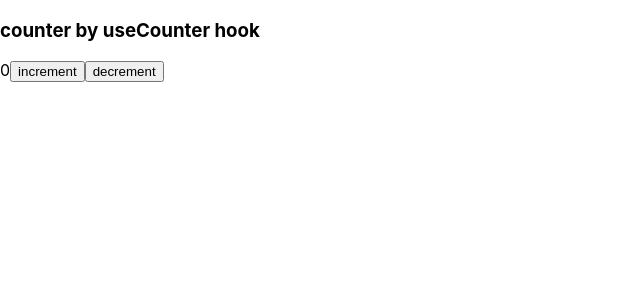
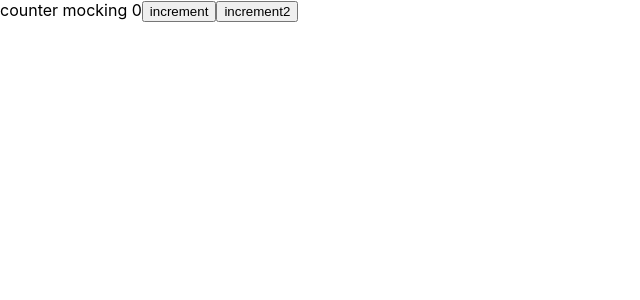
Before and after one commit to asar17/React-Testing-Libraray-Example, a React (Create React App) app: page / in a window 1280 px wide. Shown: the top 300 px of the page, without its empty margins (0-640 px from the left). Built offline with nearby package versions, Linux system fonts and the light colour scheme.

Commit message:
CounterTwo component => mocking function

```diff
--- a/src/App.tsx
+++ b/src/App.tsx
@@ -1,4 +1,4 @@
-import React from 'react';
+import React,{useState} from 'react';
 import Greet from './components/greet/greet';
 import Application from './components/application/application';
 import Skills from './components/skills/skills';
@@ -7,13 +7,16 @@ import Counter from './components/counter/counter';
 import Wrapper from './components/wrapper/wrapper';
 import WrapperChild from './components/wrapper/wrapperChild/wrapperChild';
 import {useCounter} from './components/hooks/use-counter/useCounter'
+import CounterTwo from './components/mockiingCounter/CounterTwo'
+
 
 
 
 
 
 const App = () => {
-  const {count,incre,decre}=useCounter();
+  //const {count,incre,decre}=useCounter();
+  const [count,setCount]=useState(0)
   return(
         <div>
           {/* <Greet/> */}
@@ -24,11 +27,15 @@ const App = () => {
           {/* <Wrapper>
             <WrapperChild/>
           </Wrapper> */}
-
+{/*
           <h3>counter by useCounter hook</h3>
            {count}
           <button onClick={()=>{incre()}}>increment</button>
-          <button onClick={()=>{decre()}}>decrement</button>
+          <button onClick={()=>{decre()}}>decrement</button>   */}
+
+          <CounterTwo counter={count}incre={()=>setCount(count+10)} />
+
+
 
         </div>
       )
--- /dev/null
+++ b/src/components/mockiingCounter/CounterTwo.tsx
@@ -0,0 +1,19 @@
+
+type CounterTwoPropsType={
+    counter?:number
+    incre?:()=>void
+}
+const CounterTwo = ({counter,incre}:CounterTwoPropsType) =>{
+    return(
+        <>
+        counter mocking {counter}
+         {incre &&
+         (<button onClick={()=>incre()}>increment</button>)
+         }
+         {incre &&
+         (<button onClick={()=>incre()}>increment2</button>)
+         }
+        </>
+    )
+}
+export default CounterTwo;
```
Also changed, not shown: 1 other file (tests, documents, lock files or other folders).
